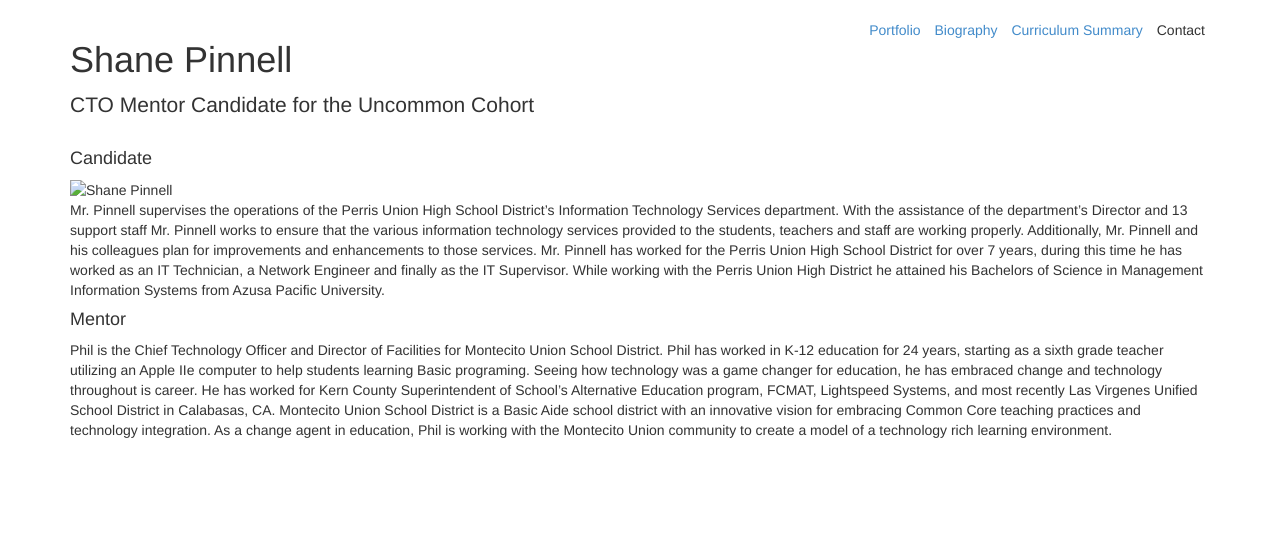
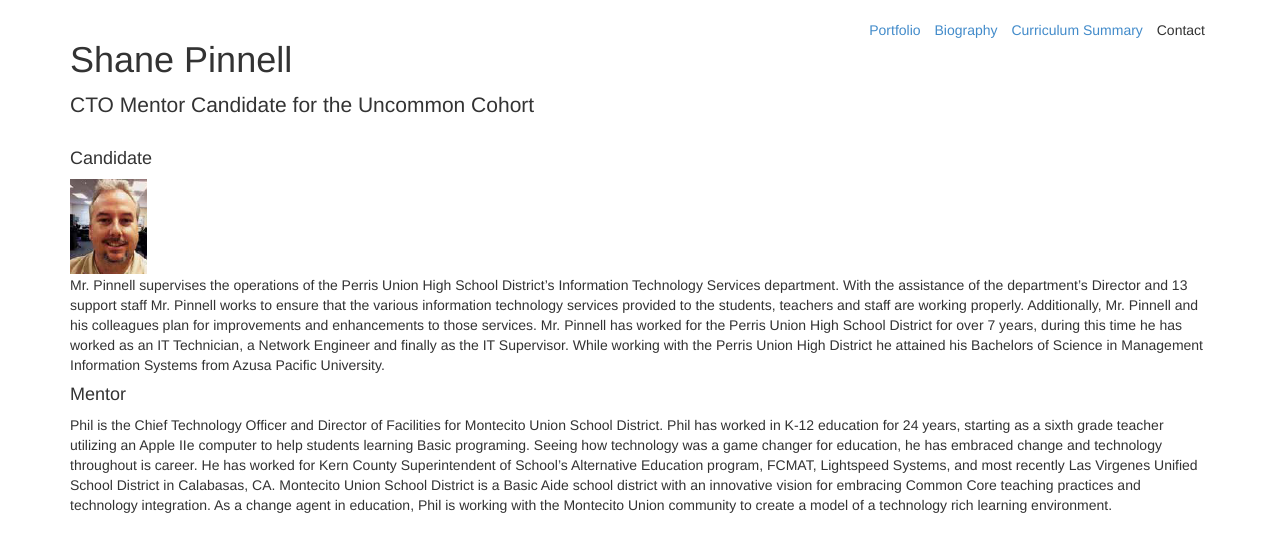
Before and after one commit to shanepinnell/shanepinnell.github.io, a Jekyll site: the page built from cto_mentor/biography.html, in a window 1280 px wide. Shown: the top 552 px of the page. Built offline with Jekyll 4.4.1, drawn with Linux system fonts in a browser that asks for light colours; nearby versions of some CDN libraries; library files that are not in the unit come from our copies.

Commit message:
updated biography

```diff
--- a/cto_mentor/biography.html
+++ b/cto_mentor/biography.html
@@ -3,7 +3,7 @@ layout: cto_mentor
 title: Shane Pinnell CTO Portfolio
 ---
 <h4>Candidate</h4>
-<img src="assets/images/shane.png" alt="Shane Pinnell" />
+<img src="/assets/images/shane.png" alt="Shane Pinnell" />
 <p>
 	Mr. Pinnell supervises the operations of the Perris Union High School District’s Information Technology Services department. With the assistance of the department’s Director and 13 support
 staff Mr. Pinnell works to ensure that the various information technology services provided to the students, teachers and staff are working properly. Additionally, Mr. Pinnell and his colleagues plan
```
